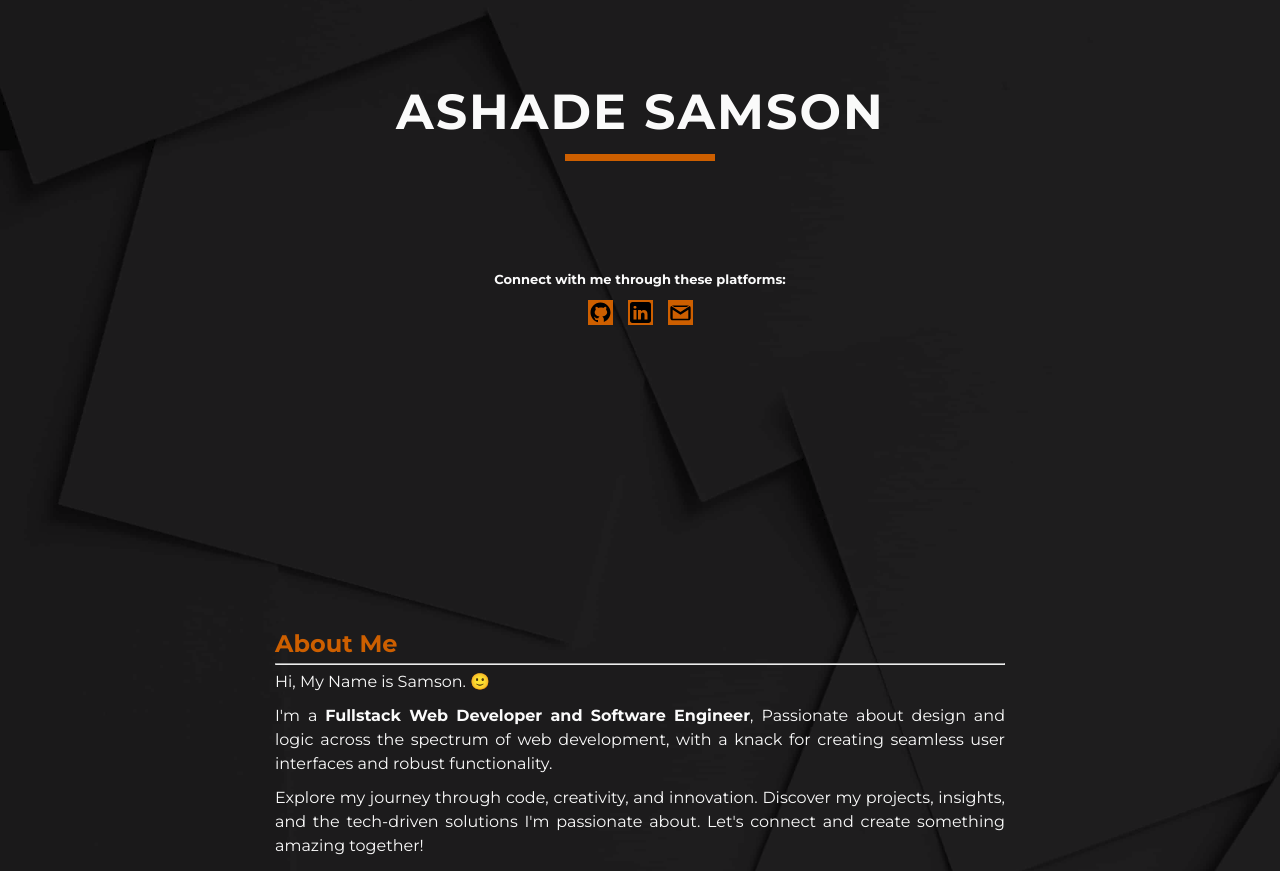
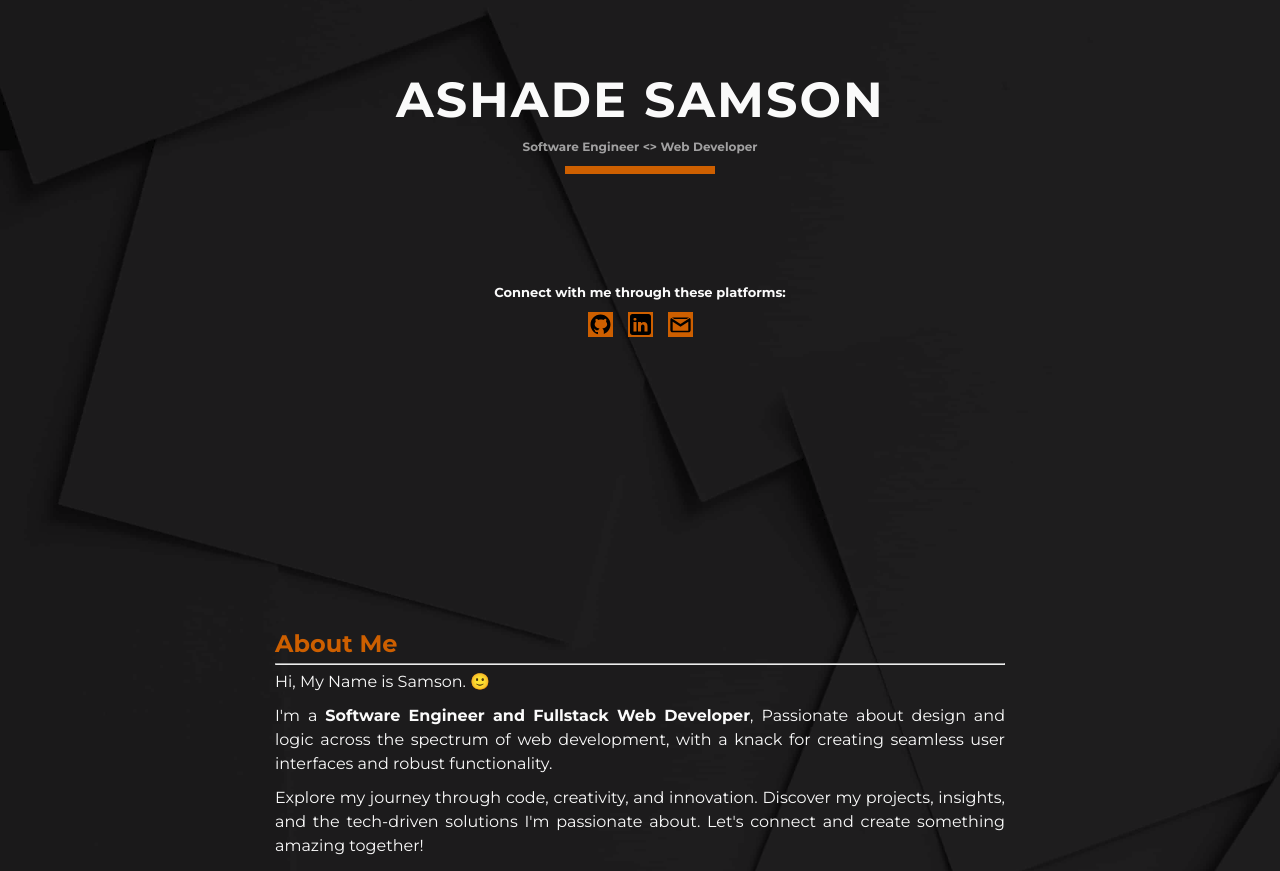
Before and after one commit to AshadeSamson/personal-site, a website: page index.html in a window 1280 px wide. Shown: the part 200-1071 px from the top of the page. Drawn offline with nearby package versions, Linux system fonts and the light colour scheme.

Commit message:
[refactor]: update the body content

```diff
--- a/index.html
+++ b/index.html
@@ -14,7 +14,7 @@
     <script src="https://unpkg.com/embla-carousel/embla-carousel.umd.js"></script>
     <script src="https://unpkg.com/embla-carousel-autoplay/embla-carousel-autoplay.umd.js"></script>
     <script type="text/javascript" src="app.js" defer></script>
-    <title>Ashade Samson :: Web Developer & Software Engineer</title>
+    <title>Ashade Samson :: Software Engineer & Web Developer</title>
   </head>
   <body>
 
@@ -22,6 +22,7 @@
       <div class="top-heading">
         <div>
           <h1 class="name animate__animated animate__backInUp animate__delay-2s">ASHADE SAMSON</h1>
+          <h2 class="role-title">Software Engineer <> Web Developer</h2>
           <div class="divider">
             <hr class="horizontal"/>
           </div>
@@ -39,14 +40,14 @@
     </section>
     <br/>
 
-    <section class="summary js-scroll fade-in">
+    <section class="summary js-scroll slide-left">
         <h2 class="title">About Me</h2>
         <hr/>
         <p class="text" style="margin-bottom: 10px;">
           Hi, My Name is Samson. &#128578
         </p>
         <p class="text" style="margin-bottom: 10px;">
-           I'm a <span class="bold">Fullstack Web Developer and Software Engineer</span>, Passionate about design and logic across the spectrum of web development, with a knack for creating seamless user interfaces and robust functionality.
+           I'm a <span class="bold">Software Engineer and Fullstack Web Developer</span>, Passionate about design and logic across the spectrum of web development, with a knack for creating seamless user interfaces and robust functionality.
         </p>
         <p class="text">
           Explore my journey through code, creativity, and innovation. Discover my projects, insights, and the tech-driven solutions I'm passionate about. Let's connect and create something amazing together!
@@ -126,6 +127,7 @@
       <h2 class="title">Tech Proficiencies</h2>
       <hr/>
       <ul class="text-list proficiencies">
+        <li>AWS</li>
         <li>CSS</li>
         <li>Firebase</li>
         <li>Git</li>
@@ -133,11 +135,13 @@
         <li>HTML-5</li>
         <li>JavaScript</li>
         <li>Jest</li>
+        <li>MongoDB</li>
         <li>Node.js</li>
         <li>Python</li>
         <li>React.js</li>
-        <li>SQL / MongoDB</li>
+        <li>SQL</li>
         <li>TypeScript</li>
+        <li>WordPress</li>
 
       </ul>
       <div class="align-center">
--- a/package.json
+++ b/package.json
@@ -4,7 +4,7 @@
   "description": "Personal portfolio website of Ashade Samson",
   "main": "app.js",
   "scripts": {
-    "test": "echo \"Error: no test specified\" && exit 1"
+
   },
   "author": "Ashade Samson",
   "license": "ISC",
--- a/style.css
+++ b/style.css
@@ -14,6 +14,7 @@
   --orange: rgb(205, 95, 0);
   --white: rgb(250, 250, 250);
   --grey: rgb(226, 219, 219);
+  --greyfade: rgba(250, 250, 250, 0.6);
   --sky-blue: rgb(152, 152, 235);
 }
 
@@ -77,6 +78,13 @@ h1.name {
   font-size: calc(var(--head-one) + 30px);
   letter-spacing: 2px;
   margin: 10px 10px;
+}
+
+h2.role-title {
+  text-align: center;
+  font-size: var(--head-three);
+  margin-bottom: 10px;
+  color: var(--greyfade);
 }
 
 .profile-link-box {
```
